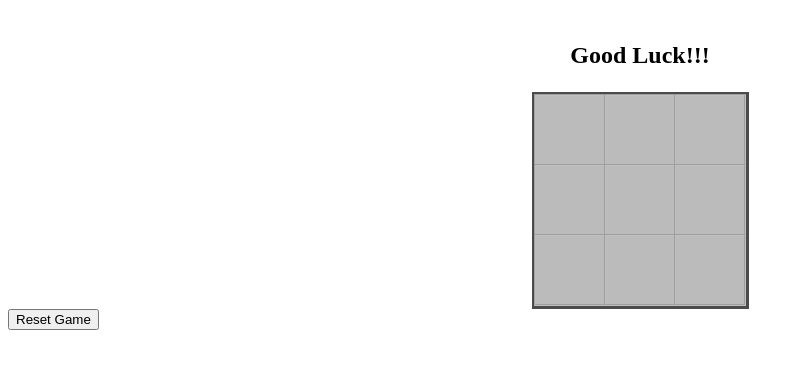
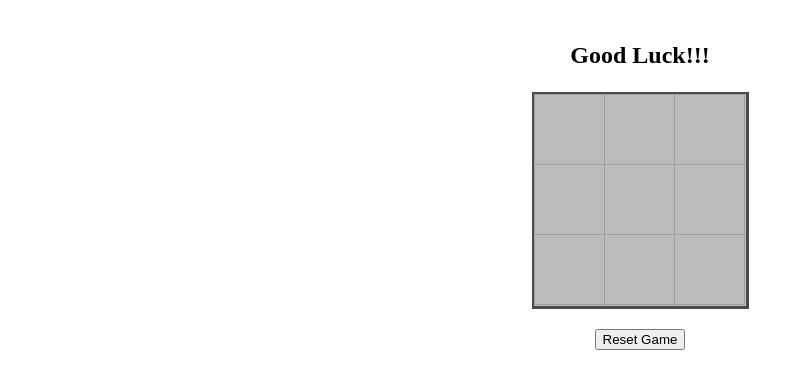
Before and after one commit to brianbellini/tic_tac_toe, a plain HTML site: page index.html in a window 1280 px wide. Shown: the part 66-454 px from the top of the page, without its empty margins (0-804 px from the left). Drawn offline with Linux system fonts and the light colour scheme.

Commit message:
Base app complete

```diff
--- a/css/main.css
+++ b/css/main.css
@@ -16,12 +16,14 @@
 
     margin: 0 auto;
 
+
 }
 
 .cell {
     border: 2px groove rgba(199, 199, 199, .4);
     background-color: rgb(187, 187, 187);
     text-align: center;
+    font-size: 60px;
     margin: -1px -1px;
     /* padding: 50px; */
     /* grid-area: auto; */
@@ -42,5 +44,7 @@ h1 {
 }
 
 button {
+    display: block;
+    margin: 20px auto;
 
 }
--- a/js/main.js
+++ b/js/main.js
@@ -65,7 +65,7 @@ function gameStateCheck() {
         if ((boardContents[rowI].join('') === 'XXX') ||
             (boardContents[rowI].join('') === 'OOO')) {
 
-                message = `${boardContents[rowI][0]} is winner`;
+            message = `${boardContents[rowI][0]} is winner`;
             break;
         }
     }
@@ -81,10 +81,10 @@ function gameStateCheck() {
 
         if ((boardContents[0][0] + boardContents[1][1] + boardContents[2][2] === 'XXX') ||
             (boardContents[0][0] + boardContents[1][1] + boardContents[2][2] === 'OOO')) {
-                message = `${boardContents[0][0]} is winner`;
+            message = `${boardContents[0][0]} is winner`;
         } else if  ((boardContents[2][0] + boardContents[1][1] + boardContents[0][2] === 'XXX') ||
                     (boardContents[2][0] + boardContents[1][1] + boardContents[0][2] === 'OOO')) {
-                        message = `${boardContents[2][0]} is winner`;
+            message = `${boardContents[2][0]} is winner`;
         }
 
 
```
